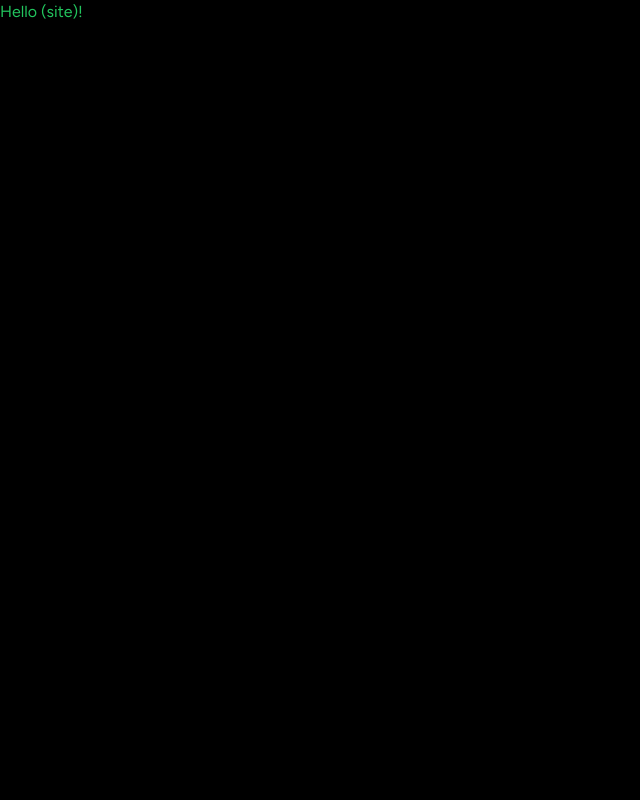
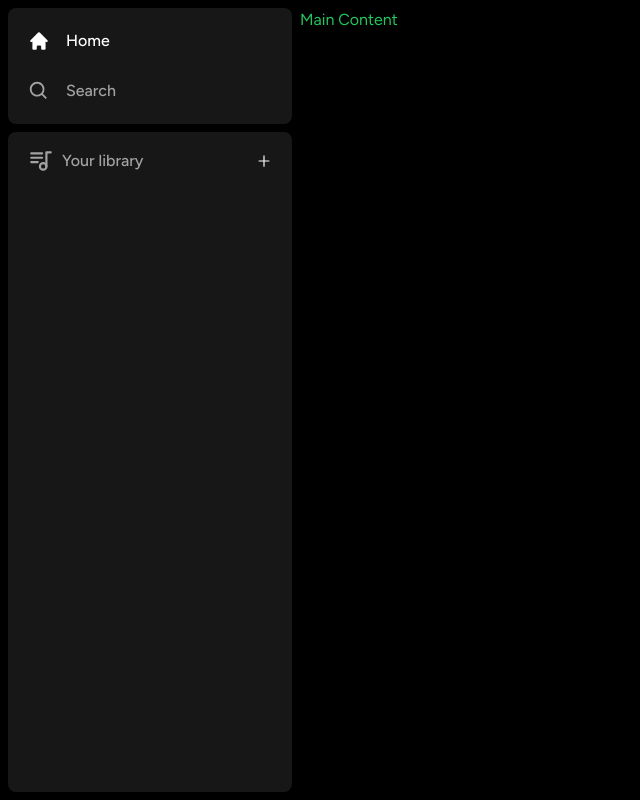
Before and after one commit to DereckAn/React-Proj, a Next.js app in the folder spotify/: page / in a window 1280 px wide. Shown: the whole page, without its empty margins (0-640 px from the left). Built offline with nearby package versions, Linux system fonts and the light colour scheme.

Commit message:
side bar

```diff
--- a/spotify/app/(site)/page.tsx
+++ b/spotify/app/(site)/page.tsx
@@ -2,7 +2,7 @@
 export default function Home() {
   return (
   <div className="text-green-500">
-    Hello (site)!
+    Main Content
     </div>
   )
 }
--- a/spotify/app/layout.tsx
+++ b/spotify/app/layout.tsx
@@ -1,3 +1,4 @@
+import Sidebar from '@/components/SideBar'
 import './globals.css'
 import { Figtree } from 'next/font/google'
 
@@ -15,7 +16,12 @@ export default function RootLayout({
 }) {
   return (
     <html lang="en">
-      <body className={font.className}>{children}</body>
+      <body className={font.className}>
+        <Sidebar>
+          {children}
+        </Sidebar>
+
+        </body>
     </html>
   )
 }
--- /dev/null
+++ b/spotify/components/Box.tsx
@@ -0,0 +1,16 @@
+import { twMerge } from "tailwind-merge";
+
+interface BoxProps {
+    children: React.ReactNode;
+    className?: string;
+}
+
+const Box: React.FC<BoxProps> = ({children, className}) => {
+    return (
+        <div className={twMerge(`bg-neutral-900 rounded-lg h-fit w-full`, className)}>
+            {children}
+        </div>
+     );
+}
+
+export default Box;
--- /dev/null
+++ b/spotify/components/Library.tsx
@@ -0,0 +1,26 @@
+"use cliente";
+
+import { TbPlaylist } from "react-icons/tb";
+import { AiOutlinePlus } from "react-icons/ai";
+
+const Library = () => {
+    const onClick = () => {
+        //handle upload later
+    };
+
+    return (
+        <div className="flex flex-col ">
+            <div className="flex items-center justify-between px-5 pt-4 ">
+                <div className="inline-flex items-center gap-x-2">
+                    <TbPlaylist size={26}
+                    className="text-neutral-400"/>
+                    <p className="text-neutral-400 font-medium text-md">Your library</p>
+                </div>
+                <AiOutlinePlus/>
+
+            </div>
+        </div>
+     );
+}
+
+export default Library;
--- /dev/null
+++ b/spotify/components/SideBar.tsx
@@ -0,0 +1,56 @@
+"use client"
+import { usePathname } from "next/navigation";
+import { useMemo } from "react";
+import { HiHome } from "react-icons/hi";
+import { BiSearch } from "react-icons/bi";
+import Box from "./Box";
+import SidebarItem from "./SidebarItem";
+import Library from "./Library";
+
+interface SidebarProps {
+    children: React.ReactNode;
+}
+
+const Sidebar: React.FC<SidebarProps> = ({
+    children
+}) => {
+    const pathname = usePathname();
+    const routes = useMemo(() => [
+        {
+            label: "Home",
+            icon: HiHome,
+            active: pathname !== '/search',
+            href: '/'
+        },
+        {
+            label: "Search",
+            icon: BiSearch,
+            active: pathname === '/search',
+            href: '/search'
+        }
+    ], [pathname]);
+
+    return (
+    <div className="flex h-full">
+        <div className="hidden md:flex flex-col gap-y-2 bg-black h-full w-[300px] p-2">
+            <Box>
+                <div className="flex flex-col gap-y-4 px-5 py-4">
+                    {routes.map((item) => (
+                        <SidebarItem key={item.label} {...item} />
+                    ))}
+                </div>
+            </Box>
+            <Box className="overflow-y-auto h-full">
+                <Library/>
+            </Box>
+
+
+        </div>
+        <main className="h-full flex-1 overflow-y-auto py-2 ">
+            {children}
+        </main>
+    </div>
+    );
+}
+
+export default Sidebar;
--- /dev/null
+++ b/spotify/components/SidebarItem.tsx
@@ -0,0 +1,30 @@
+import Link from "next/link";
+import { IconType } from "react-icons";
+import { twMerge } from "tailwind-merge";
+
+interface SidebarItemProps {
+    icon: IconType;
+    label: string;
+    active: boolean;
+    href: string;
+}
+
+const SidebarItem: React.FC<SidebarItemProps> = ({
+    icon: Icon, label, active, href
+}) => {
+    return (
+        <Link href={href}
+        className={twMerge(`flex flex-row h-auto items-center w-full gap-x-4
+        text-md font-medium cursor-pointer hover:text-white transition text-neutral-400
+        py-1
+        `, active && "text-white")}>
+            <Icon size={26}/>
+            <p className="truncate w-full">
+                {label}
+            </p>
+
+        </Link>
+     );
+}
+
+export default SidebarItem;
--- a/spotify/package.json
+++ b/spotify/package.json
@@ -19,6 +19,8 @@
     "postcss": "8.4.24",
     "react": "18.2.0",
     "react-dom": "18.2.0",
+    "react-icons": "^4.9.0",
+    "tailwind-merge": "^1.13.0",
     "tailwindcss": "3.3.2",
     "typescript": "5.1.3"
   }
```
Also changed, not shown: 1 other file (tests, documents, lock files or other folders).
